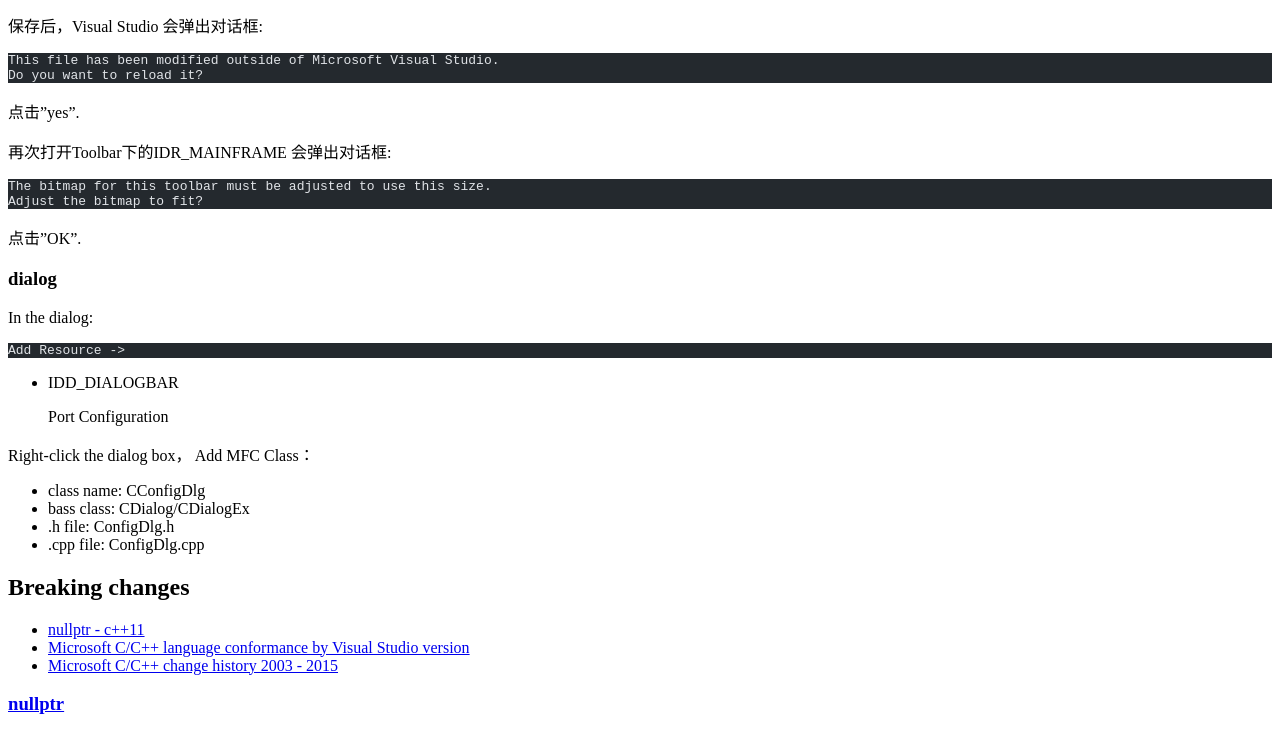
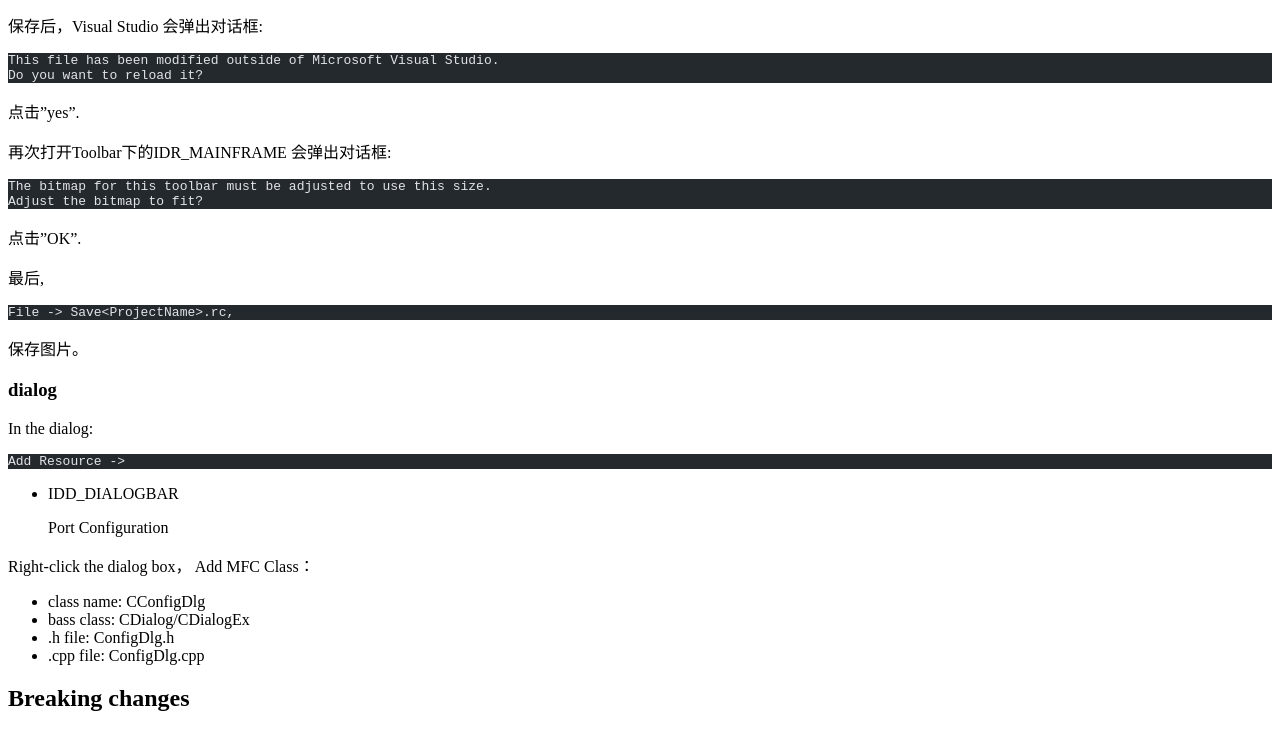
Before and after one commit to tdtc-hrb/com-vc, a plain HTML site: page posts/tutorial02-mfc/index.html in a window 1280 px wide. Shown: the part 1166-1895 px from the top of the page. Drawn offline with Linux system fonts and the light colour scheme.

Commit message:
update tutorial02-mfc/index.html

```diff
--- a/posts/tutorial02-mfc/index.html
+++ b/posts/tutorial02-mfc/index.html
@@ -1,4 +1,4 @@
-<!DOCTYPE html><html lang="en"> <head><meta charset="utf-8"><link rel="icon" type="image/svg+xml" href="/favicon.svg"><meta name="viewport" content="width=device-width"><meta name="generator" content="Astro v5.15.9"><title>Custom resources - MFC</title></head> <body> <h1>Custom resources - MFC</h1>  <p><em>Add or remove tool buttons and menus; Add dialog boxes;</em></p> <p>2025-10-28</p> <p>Written by: xiaobin</p> <ul>
+<!DOCTYPE html><html lang="en"> <head><meta charset="utf-8"><link rel="icon" type="image/svg+xml" href="/favicon.svg"><meta name="viewport" content="width=device-width"><meta name="generator" content="Astro v5.15.9"><title>Custom resources - MFC</title></head> <body> <h1>Custom resources - MFC</h1>  <p><em>Add or remove tool buttons and menus; Add dialog boxes;</em></p> <p>2025-11-20</p> <p>Written by: xiaobin</p> <ul>
 <li>Double-click “*.rc2” to enter the resource viewer.</li>
 </ul>
 <h4 id="menus">menus</h4>
@@ -41,6 +41,9 @@
 <pre class="astro-code github-dark" style="background-color:#24292e;color:#e1e4e8; overflow-x: auto;" tabindex="0" data-language="plaintext"><code><span class="line"><span>The bitmap for this toolbar must be adjusted to use this size.</span></span>
 <span class="line"><span>Adjust the bitmap to fit?</span></span></code></pre>
 <p>点击”OK”.</p>
+<p>最后,</p>
+<pre class="astro-code github-dark" style="background-color:#24292e;color:#e1e4e8; overflow-x: auto;" tabindex="0" data-language="plaintext"><code><span class="line"><span>File -> Save&#x3C;ProjectName>.rc, </span></span></code></pre>
+<p>保存图片。</p>
 <h3 id="dialog">dialog</h3>
 <p>In the dialog:</p>
 <pre class="astro-code github-dark" style="background-color:#24292e;color:#e1e4e8; overflow-x: auto;" tabindex="0" data-language="plaintext"><code><span class="line"><span>Add Resource -> </span></span></code></pre>
```
